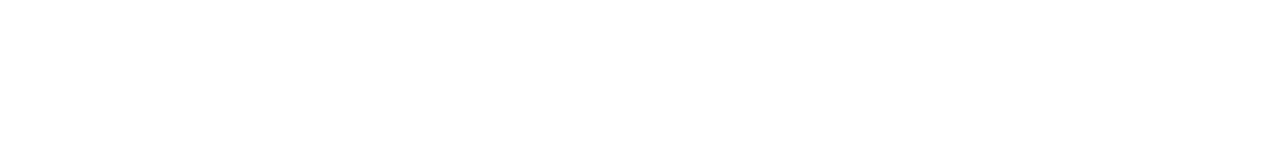
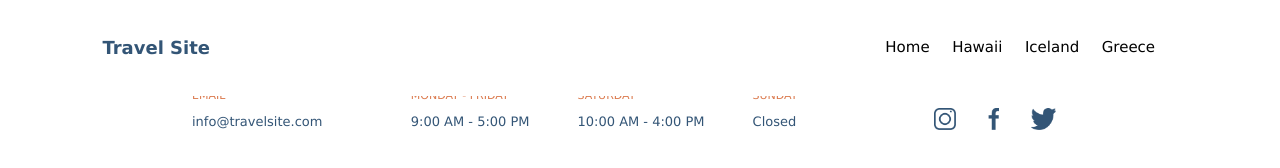
Before and after one commit to ilkin-dev/travel-site, a plain HTML site: page pages/hawaii.html in a window 1280 px wide. Drawn offline with nearby package versions, Linux system fonts and the light colour scheme; files that its build step writes are made by us from their sources.

Commit message:
Fix: Navbar is fixed

```diff
--- a/pages/hawaii.html
+++ b/pages/hawaii.html
@@ -4,7 +4,78 @@
     <meta charset="UTF-8" />
     <meta name="viewport" content="width=device-width, initial-scale=1.0" />
     <title>Hawaii</title>
-    <link rel="stylesheet" href="css/main.css" />
+    <link rel="stylesheet" href="../css/main.css" />
   </head>
-  <body></body>
+  <body>
+    <header>
+      <nav class="nav">
+        <h2 class="nav__header"><a href="../index.html">Travel Site</a></h2>
+        <div class="nav__menu-container">
+          <ul class="nav__menu-list">
+            <li class="nav__menu-item">
+              <a href="../index.html"><p>Home</p></a>
+            </li>
+            <li class="nav__menu-item">
+              <a href="#"><p>Hawaii</p></a>
+            </li>
+            <li class="nav__menu-item">
+              <a href="../pages/iceland.html"><p>Iceland</p></a>
+            </li>
+            <li class="nav__menu-item">
+              <a href="../pages/greece.html"><p>Greece</p></a>
+            </li>
+          </ul>
+        </div>
+      </nav>
+    </header>
+    <main></main>
+    <footer class="footer section">
+      <div class="footer__section">
+        <div class="footer__section-contactsTop">
+          <h3 class="footer__section-header">Contacts</h3>
+        </div>
+        <div class="footer__section-contactsBottom">
+          <p class="footer__section-descriptionInfo">EMAIL</p>
+          <p class="footer__section-description">info@travelsite.com</p>
+        </div>
+      </div>
+      <div class="footer__section">
+        <h3 class="footer__section-header">Hours</h3>
+        <ul class="footer__section-hoursList">
+          <li class="footer__section-hoursList-item">
+            <p class="footer__section-descriptionInfo">MONDAY - FRIDAY</p>
+            <p class="footer__section-description">9:00 AM - 5:00 PM</p>
+          </li>
+          <li class="footer__section-hoursList-item">
+            <p class="footer__section-descriptionInfo">SATURDAY</p>
+            <p class="footer__section-description">10:00 AM - 4:00 PM</p>
+          </li>
+          <li class="footer__section-hoursList-item">
+            <p class="footer__section-descriptionInfo">SUNDAY</p>
+            <p class="footer__section-description">Closed</p>
+          </li>
+        </ul>
+      </div>
+      <div class="footer__section">
+        <h3 class="footer__section-header">Social</h3>
+        <ul class="footer__section-socialList">
+          <li class="footer__section-socialList-item">
+            <a href="https://instagram.com"
+              ><img src="..\assets\images\icon-instagram.png"
+            /></a>
+          </li>
+          <li class="footer__section-socialList-item">
+            <a href="https://facebook.com"
+              ><img src="..\assets\images\icon-facebook.png"
+            /></a>
+          </li>
+          <li class="footer__section-socialList-item">
+            <a href="https://twitter.com"
+              ><img src="..\assets\images\icon-twitter.png"
+            /></a>
+          </li>
+        </ul>
+      </div>
+    </footer>
+  </body>
 </html>
--- a/scss/components/_navbar.scss
+++ b/scss/components/_navbar.scss
@@ -2,6 +2,9 @@
 @import "../utilities/variables";
 
 .nav {
+  background-color: $navbar-bg-color;
+  position: fixed;
+  width: 100%;
   display: flex;
   justify-content: space-between;
   align-items: center;
--- /dev/null
+++ b/scss/layout/_content.scss
@@ -0,0 +1,4 @@
+.content {
+  padding-top: 12vh;
+  padding-bottom: 20vh;
+}
--- a/scss/layout/_footer.scss
+++ b/scss/layout/_footer.scss
@@ -1,12 +1,13 @@
 @import "../themes/theme-default";
 
 .footer {
-  width: auto;
-  padding: 0 12em 3em 12em;
+  bottom: 0;
+  height: 20vh;
+  padding: 0 12em 0 12em;
   display: flex;
   flex-direction: row;
   justify-content: space-between;
-  align-items: baseline;
+  align-items: center;
 
   &__section {
     display: flex;
--- a/scss/main.scss
+++ b/scss/main.scss
@@ -9,6 +9,7 @@
 @import "components/section";
 
 // LAYOUT
+@import "layout/content";
 @import "layout/footer";
 @import "layout/hero";
 @import "layout/recommendations";
```
Also changed, not shown: index.html (+2 -2 lines), css/main.css, 1 other file.
